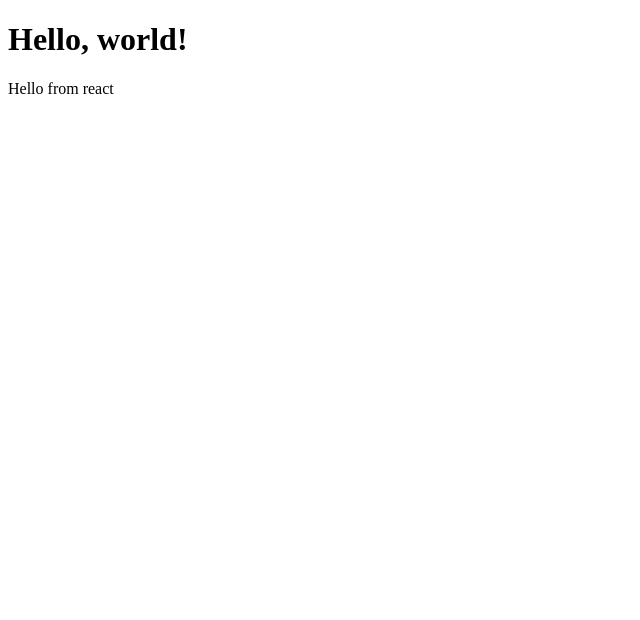
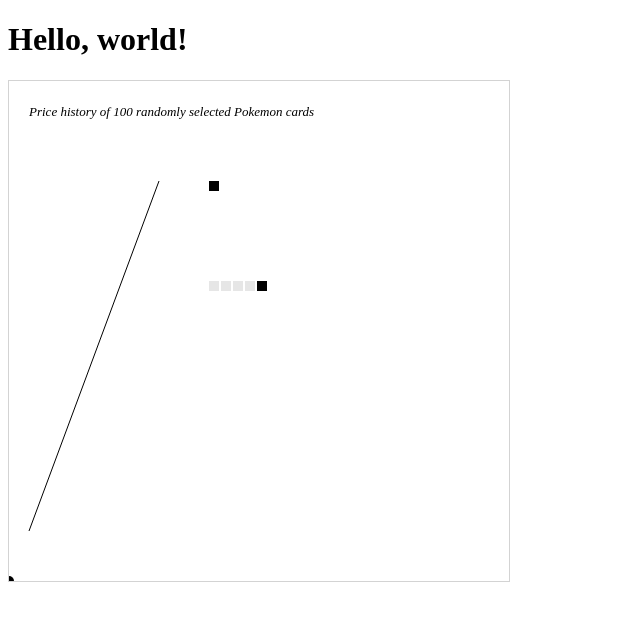
Before and after one commit to ZachGrande/info474-react-parcel-template, a React (Vite) app: page / in a window 1280 px wide. Shown: the top 620 px of the page, without its empty margins (0-640 px from the left). Built offline with nearby package versions, Linux system fonts and the light colour scheme.

Commit message:
Added figures to visualization

```diff
--- a/src/App.js
+++ b/src/App.js
@@ -1,7 +1,23 @@
 import React from "react";
 
+const viewHeight = 500;
+const viewWidth = 500;
+
 const App = () => {
-    return <div>Hello from react</div>;
+    return <svg style={{border: "1px solid lightgrey", width: viewWidth, height: viewHeight}}>
+        <circle cx={0} cy={viewHeight} r="5" />
+        <rect x="200" y="100" width="10" height="10" />
+        <rect x={200} y={200} width={10} height={10} fill="rgb(230,230,230)" />
+        <rect x={212} y={200} width={10} height={10} fill="rgb(230,230,230)" />
+        <rect x={224} y={200} width={10} height={10} fill="rgb(230,230,230)" />
+        <rect x={236} y={200} width={10} height={10} fill="rgb(230,230,230)" />
+        <rect x={248} y={200} width={10} height={10} />
+        <line x1="20" y1={viewHeight - 50} x2="150" y2="100" stroke="black" />
+        <text x="20" y="35" class="small" style={{font: "italic 13px sans- serif"}}>
+            Price history of 100 randomly selected Pokemon cards
+        </text>
+    </svg>;
+    // return <div>Hello from react</div>;
 };
 
 export default App;
```
Also changed, not shown: 2 other files (tests, documents, lock files or other folders).
